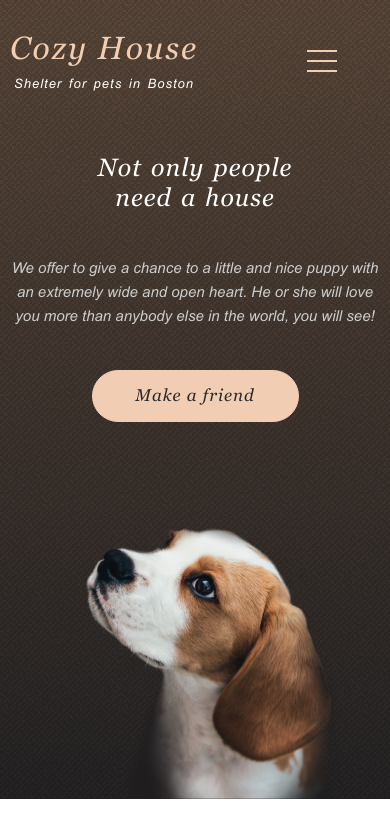
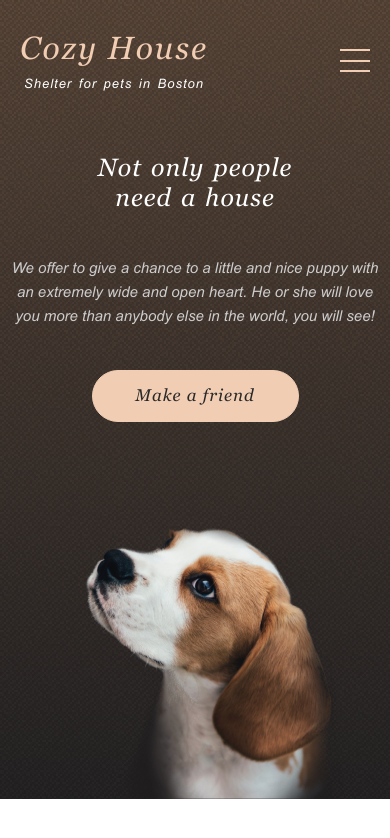
Before and after one commit to Rednata/shelter, a website: page shelter/src/index.html in a window 390 px wide. Shown: the top 838 px of the page. Drawn offline with nearby package versions, Linux system fonts and the light colour scheme; files that its build step writes are made by us from their sources.

Commit message:
fix: correct header for layout

```diff
--- a/shelter/src/scss/_header.scss
+++ b/shelter/src/scss/_header.scss
@@ -13,11 +13,17 @@
 
 }
 
+.header-logo {
+  @include mobile400{
+    margin-left: 10px;
+  }
+}
+
 .header-nav {
   margin-top: -5px;
   text-align: right;
 }
 
 .header__btn {
-  margin-right: 43px;
+  margin-right: 10px;
 }
--- a/shelter/src/scss/_menu-btn.scss
+++ b/shelter/src/scss/_menu-btn.scss
@@ -5,7 +5,7 @@
     display: flex;
     flex-direction: column;
     width: 30px;
-    height: 22px;
+    height: 23px;
     justify-content: space-between;
     background-color: transparent;
     border: none;
```
